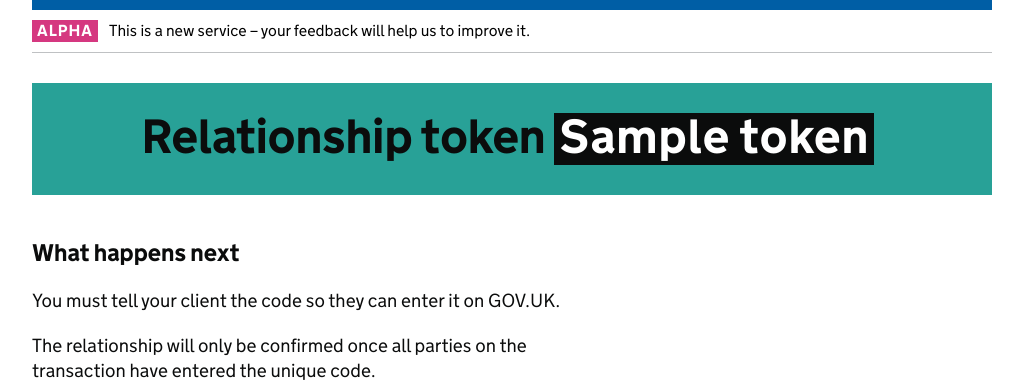
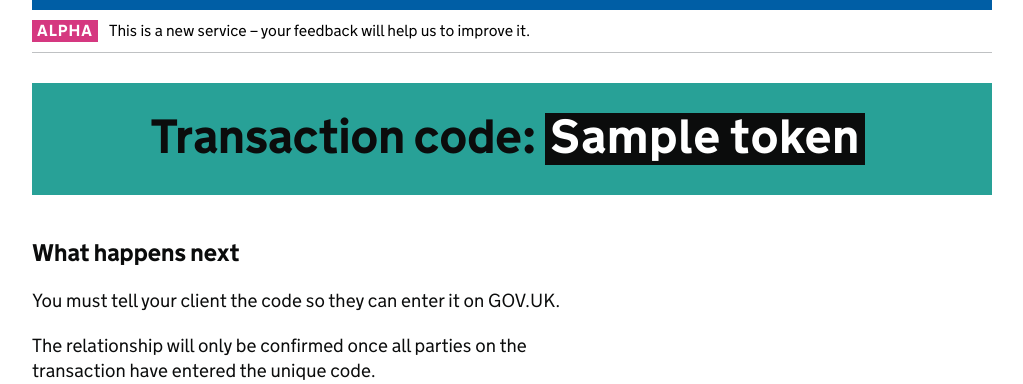
Before and after one commit to LandRegistry/service-frontend, a Flask app: template application/frontend/templates/conveyancer-token.html in a window 1280 px wide. Shown: the part 73-457 px from the top of the page, without its empty margins (128-1151 px from the left). Run offline with Flask 2, Linux system fonts and the light colour scheme; the template is opened without the code that fills it: most values are stand-ins (such as "Sample title", 1, 10 or a date in 2020); parts of the project's set-up code (start-up, migrations or seed data) failed here and were passed over.

Commit message:
update code copy

```diff
--- a/application/frontend/templates/conveyancer-token.html
+++ b/application/frontend/templates/conveyancer-token.html
@@ -12,7 +12,7 @@
         <div class="callout callout--action-notice callout--generated-token">
 
           <h1>
-            Relationship token <span class="title-flag">{{token}}</strong>
+            Transaction code: <span class="title-flag">{{token}}</strong>
           </h1>
 
         </div>
```
